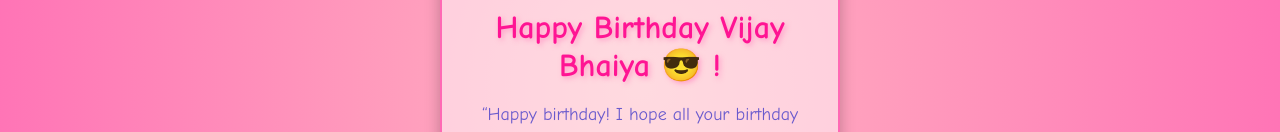
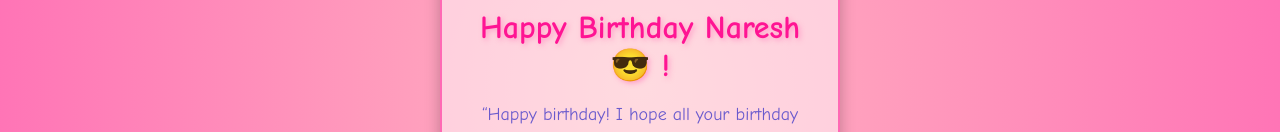
Before and after one commit to hellogirish07/Happy-birthday, a plain HTML site: page index.html in a window 1280 px wide. Shown: the part 313-445 px from the top of the page. Drawn offline with Linux system fonts and the light colour scheme.

Commit message:
Update index.html

```diff
--- a/index.html
+++ b/index.html
@@ -13,7 +13,7 @@
         <img src="https://thumbs.dreamstime.com/b/colorful-happy-birthday-cupcakes-candles-spelling-148323072.jpg"
             alt="Birthday Balloons" class="animate">
         <div class="wish">
-            <h1 class="animate">Happy Birthday Vijay Bhaiya 😎 !</h1>
+            <h1 class="animate">Happy Birthday Naresh 😎 !</h1>
             <p class="animate">“Happy birthday! I hope all your birthday wishes and dreams come true.”</p>
             <p class="animate">“May the joy that you have spread in the past come back to you on this day. Wishing
                 you a very happy birthday!”</p>
```
